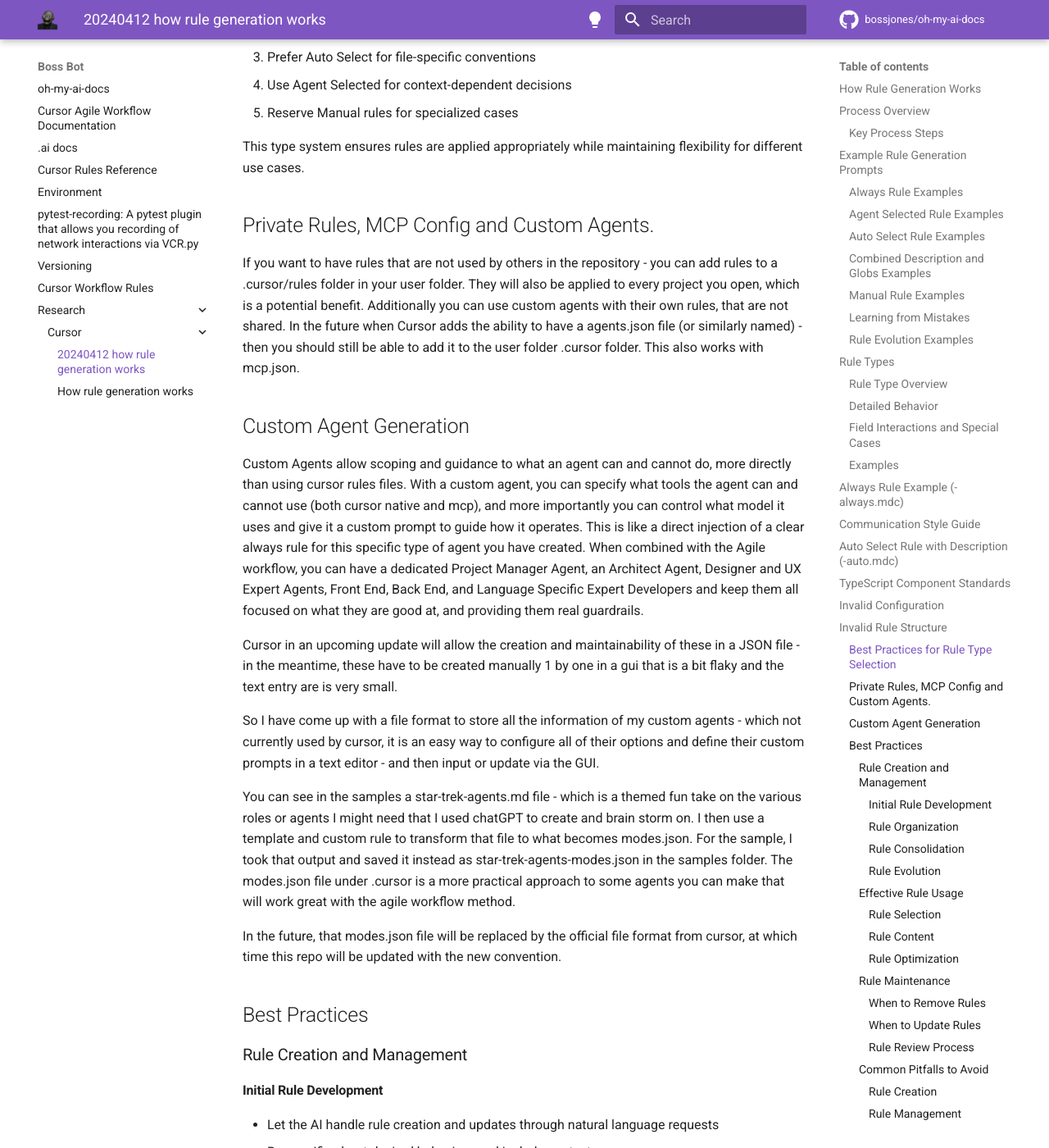
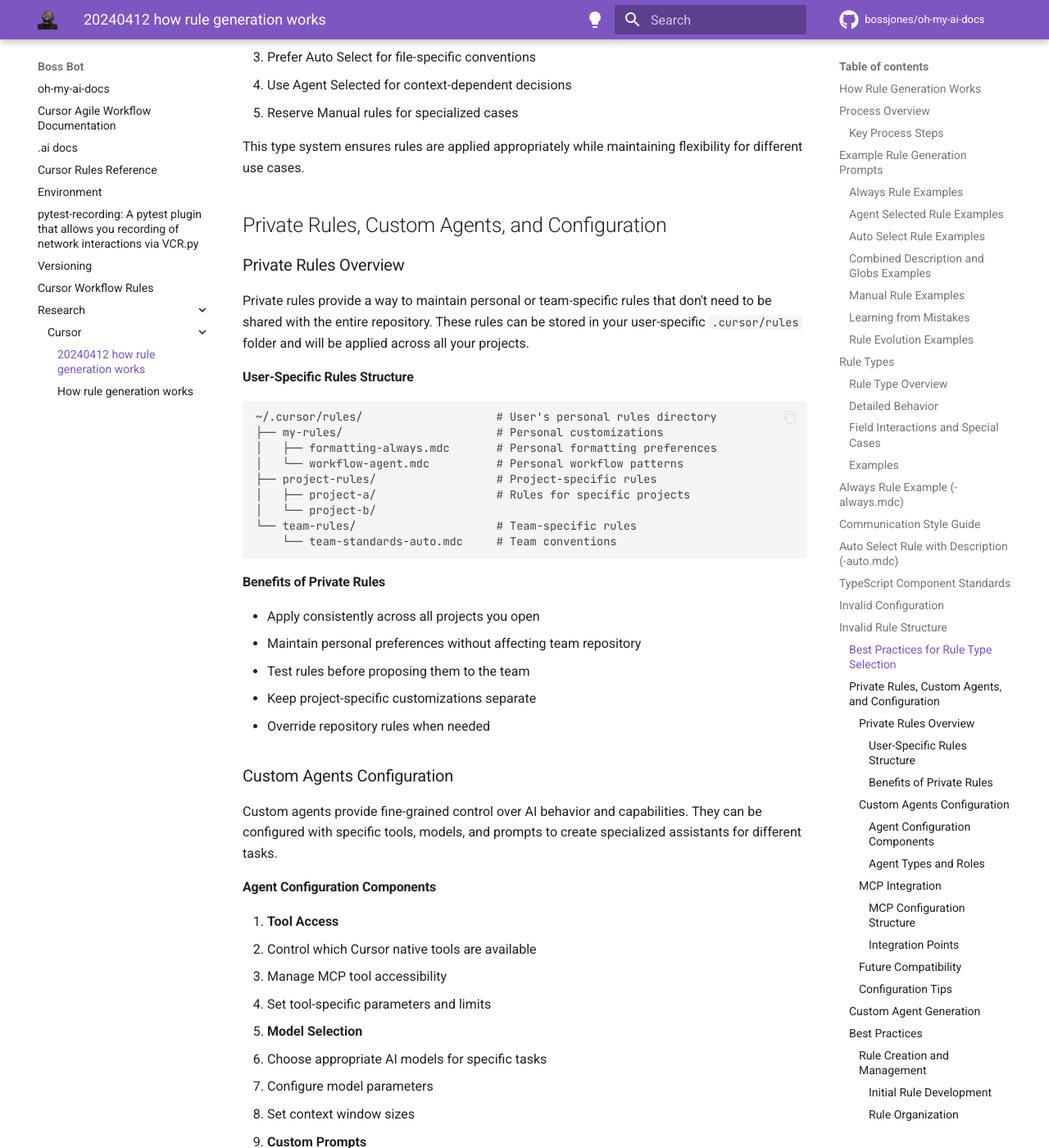
Before and after one commit to bossjones/oh-my-ai-docs, an MkDocs documentation site: the page built from docs/research/cursor/20240412_how_rule_generation_works.md, in a window 1280 px wide and 1400 px high, scrolled down 6803 px. Shown: the whole window at 82% size. Built offline with MkDocs 1.6.1 and Material for MkDocs 9.7.7, drawn with Linux system fonts in a browser that asks for light colours; comment, search, counter and statistics services are not loaded; some of the changed text lies outside the part shown.

Commit message:
docs: expand private rules and custom agents documentation
Enhanced the Private Rules section with a comprehensive overview of user-specific rules, their structure, and benefits. Added detailed information on custom agents configuration, including components, types, and integration with MCP. Improved organization and clarity to facilitate better understanding of personal and team-specific rule management. -Agent Generated Commit Message

````diff
--- a/docs/research/cursor/20240412_how_rule_generation_works.md
+++ b/docs/research/cursor/20240412_how_rule_generation_works.md
@@ -304,9 +304,157 @@ This type system ensures rules are applied appropriately while maintaining flexi
 </section-rule-types>
 
 <section-private-rules>
-## Private Rules, MCP Config and Custom Agents.
+## Private Rules, Custom Agents, and Configuration
 
-If you want to have rules that are not used by others in the repository - you can add rules to a .cursor/rules folder in your user folder. They will also be applied to every project you open, which is a potential benefit. Additionally you can use custom agents with their own rules, that are not shared. In the future when Cursor adds the ability to have a agents.json file (or similarly named) - then you should still be able to add it to the user folder .cursor folder. This also works with mcp.json.
+### Private Rules Overview
+
+Private rules provide a way to maintain personal or team-specific rules that don't need to be shared with the entire repository. These rules can be stored in your user-specific `.cursor/rules` folder and will be applied across all your projects.
+
+#### User-Specific Rules Structure
+```
+~/.cursor/rules/                    # User's personal rules directory
+├── my-rules/                       # Personal customizations
+│   ├── formatting-always.mdc       # Personal formatting preferences
+│   └── workflow-agent.mdc          # Personal workflow patterns
+├── project-rules/                  # Project-specific rules
+│   ├── project-a/                  # Rules for specific projects
+│   └── project-b/
+└── team-rules/                     # Team-specific rules
+    └── team-standards-auto.mdc     # Team conventions
+```
+
+#### Benefits of Private Rules
+- Apply consistently across all projects you open
+- Maintain personal preferences without affecting team repository
+- Test rules before proposing them to the team
+- Keep project-specific customizations separate
+- Override repository rules when needed
+
+### Custom Agents Configuration
+
+Custom agents provide fine-grained control over AI behavior and capabilities. They can be configured with specific tools, models, and prompts to create specialized assistants for different tasks.
+
+#### Agent Configuration Components
+1. **Tool Access**
+   - Control which Cursor native tools are available
+   - Manage MCP tool accessibility
+   - Set tool-specific parameters and limits
+
+2. **Model Selection**
+   - Choose appropriate AI models for specific tasks
+   - Configure model parameters
+   - Set context window sizes
+
+3. **Custom Prompts**
+   - Define specialized behavior patterns
+   - Set task-specific guidelines
+   - Include role-specific knowledge
+
+#### Agent Types and Roles
+```json
+{
+  "agents": {
+    "projectManager": {
+      "model": "gpt-4",
+      "role": "Project Management",
+      "allowedTools": ["git", "project_planning"],
+      "customRules": ["pm-workflow-agent.mdc"]
+    },
+    "architect": {
+      "model": "gpt-4",
+      "role": "System Architecture",
+      "allowedTools": ["codebase_search", "diagram_generation"],
+      "customRules": ["architecture-standards-agent.mdc"]
+    },
+    "developer": {
+      "model": "gpt-4",
+      "role": "Development",
+      "allowedTools": ["all"],
+      "customRules": ["coding-standards-auto.mdc"]
+    }
+  }
+}
+```
+
+### MCP Integration
+
+MCP (Model Control Protocol) configuration can be customized at both the user and project level, allowing for sophisticated integration with custom agents and rules.
+
+#### MCP Configuration Structure
+```json
+{
+  "mcp": {
+    "tools": {
+      "enabled": ["codebase_search", "edit_file", "run_terminal_cmd"],
+      "disabled": [],
+      "custom": {
+        "myCustomTool": {
+          "description": "Custom tool configuration",
+          "parameters": {}
+        }
+      }
+    },
+    "agents": {
+      "customAgents": true,
+      "agentConfigPath": "~/.cursor/agents.json"
+    }
+  }
+}
+```
+
+#### Integration Points
+1. **Tool Configuration**
+   - Enable/disable specific tools
+   - Configure tool parameters
+   - Add custom tools
+
+2. **Agent Integration**
+   - Link agents to specific tools
+   - Set agent-specific configurations
+   - Manage agent permissions
+
+3. **Rule Application**
+   - Configure rule priority
+   - Set rule activation conditions
+   - Manage rule conflicts
+
+### Future Compatibility
+
+As Cursor evolves, the configuration system will be enhanced with new features:
+
+1. **Upcoming Features**
+   - Official `agents.json` configuration file
+   - Enhanced agent customization options
+   - Improved rule management system
+
+2. **Migration Path**
+   - Current configurations will be automatically migrated
+   - Backward compatibility will be maintained
+   - New features will be opt-in
+
+3. **Best Practices**
+   - Keep configurations version controlled
+   - Document custom configurations
+   - Plan for future migrations
+
+### Configuration Tips
+
+1. **Organization**
+   - Use clear folder structures
+   - Maintain consistent naming conventions
+   - Document configuration decisions
+
+2. **Version Control**
+   - Track configuration changes
+   - Use `.gitignore` for private configs
+   - Share team configurations appropriately
+
+3. **Maintenance**
+   - Regular configuration reviews
+   - Update as new features become available
+   - Remove unused configurations
+
+Remember: Private rules and custom agents provide powerful ways to tailor Cursor's behavior to your specific needs while maintaining clean separation between personal, team, and project-specific configurations. 🔧
 </section-private-rules>
 
 <section-custom-agents>
````
